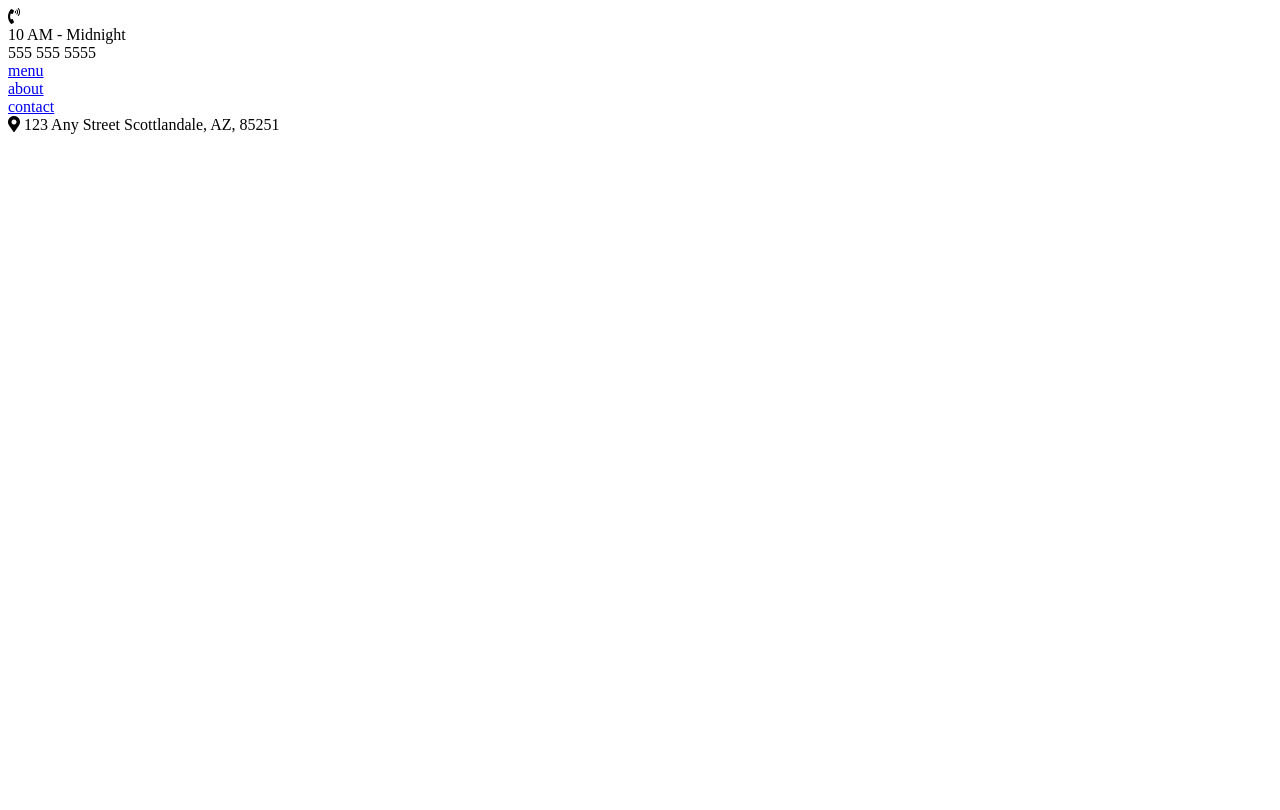
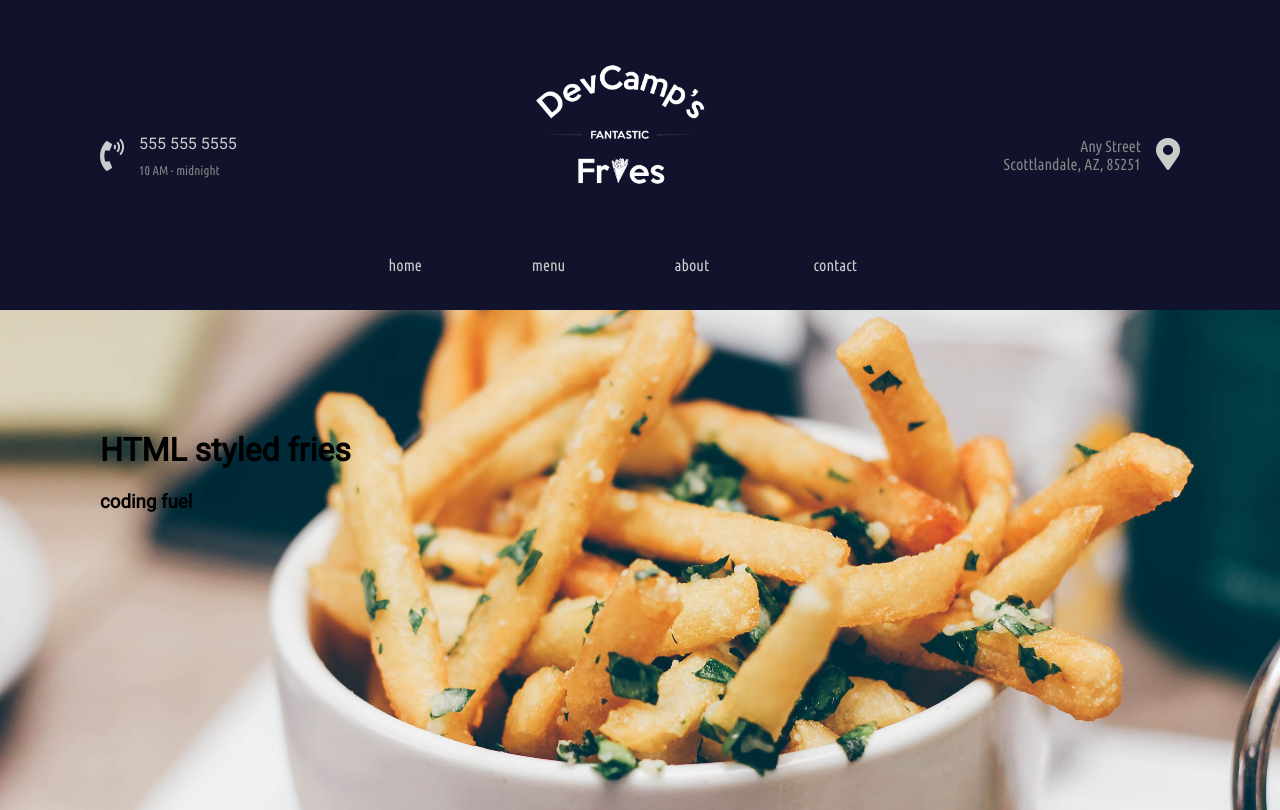
Before and after one commit to jcolby1882/project, a plain HTML site: page index.html in a window 1280 px wide. Drawn offline with Linux system fonts and the light colour scheme.

Commit message:
Update index.html

```diff
--- a/index.html
+++ b/index.html
@@ -4,9 +4,15 @@
     <meta charset="utf-8" />
     <title>homepage</title>
     <meta name="viewport" content="width=device-width, initial-scale=1">
+
+    <link href="https://fonts.googleapis.com/css?family=Ubuntu+Condensed&display=swap" rel="stylesheet">
+    <link href="https://fonts.googleapis.com/css?family=Roboto&display=swap" rel="stylesheet">
+
     <!-- 0807d031e7 -->
    <link rel="stylesheet" href="https://use.fontawesome.com/releases/v5.2.0/css/all.css">
-    <link rel="stylesheet" href="styles.css">
+    <link rel="stylesheet" href="styles/common.css">
+    <link rel="stylesheet" href="styles/nav.css">
+    <link rel="stylesheet" href="styles/homepage.css">
 
 </head>
 <body>
@@ -17,22 +23,31 @@
             <div class="icon">
                 <i class="fas fa-phone-volume"></i>
             </div>
-
             <div class="contact-hours-wrapper">
-                10 AM - Midnight
                 <div class="phone">
                 555 555 5555
                 </div>
+                <div class="hours">
+                10 AM - midnight
                 </div>
             </div>
-            <!-- link wrapper -->
-            <div>
-                <div class="nav-link">
-
-                    <a href="menu.html">menu</a>
-
         </div>
 
+        <!-- link wrapper -->
+        <div class="center-collumn">
+        <div class="banner-image">
+                <img src="images/logo/decamp-fantastic-fries-logo-white.png" alt="logo">
+            </div>
+
+        <div class="links-wrapper">
+
+            <div class="nav-link">
+                <a href="index.html">home</a>
+            </div>
+
+            <div class="nav-link">
+                <a href="menu.html">menu</a>
+            </div>
 
             <div class="nav-link">
 
@@ -44,17 +59,29 @@
                 <a href="contact.html">contact</a>
             </div>
         </div>
+        </div>
 
-
+        <div class="right-column">
             <div class="address-wrapper">
+                <a href="contact.html"> Any Street <br>
+                Scottlandale, AZ, 85251
+                </a>
+            </div>
+            <div class="contact-ico">
+                <a href="contact.html">
                 <i class="fas fa-map-marker-alt"></i>
-                123 Any Street
-                Scottlandale, AZ, 85251
+                </a>
             </div>
         </div>
         </div>
     </div>
 
+    <div class="hero-section">
+        <div class="top-heading">
+            <h1>HTML styled fries</h1>
+        </div>
+        <div class="bottom-heading">
+            <h3>coding fuel</h3>
         </div>
     </div>
 </body>
```
Lines whose indentation alone changed are shown as unchanged.
